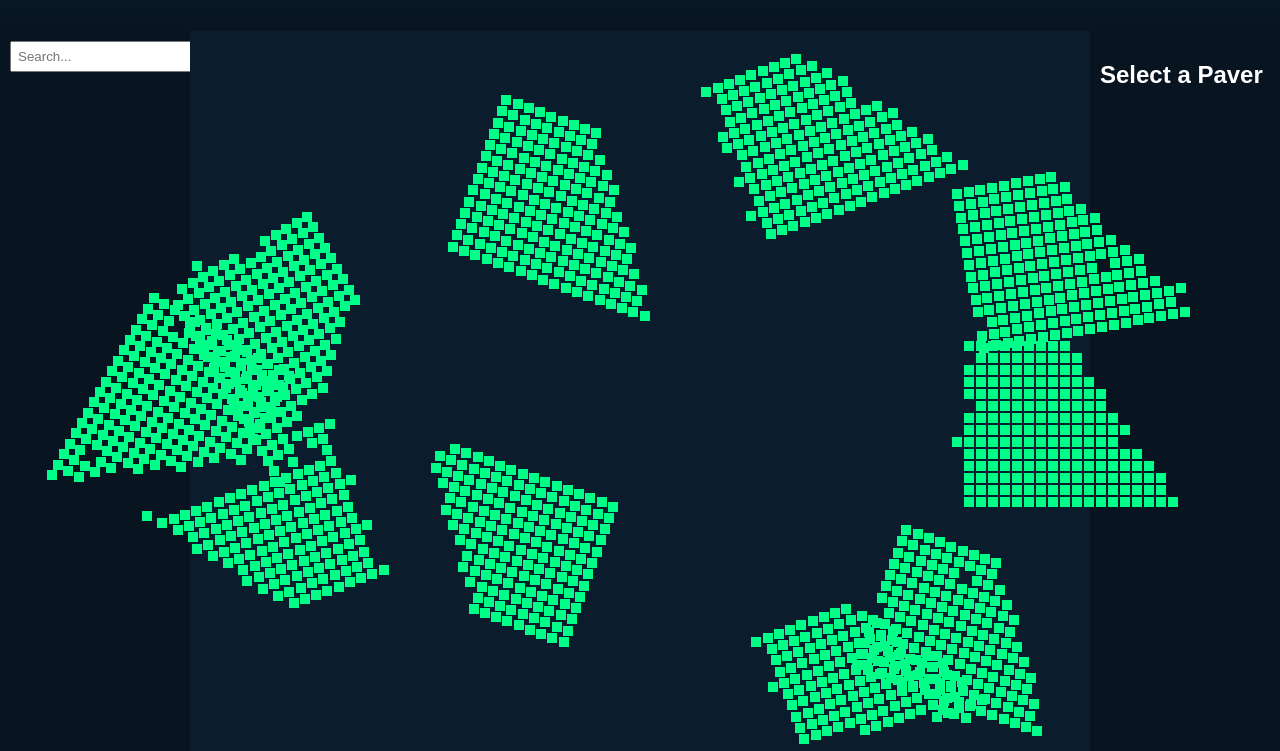
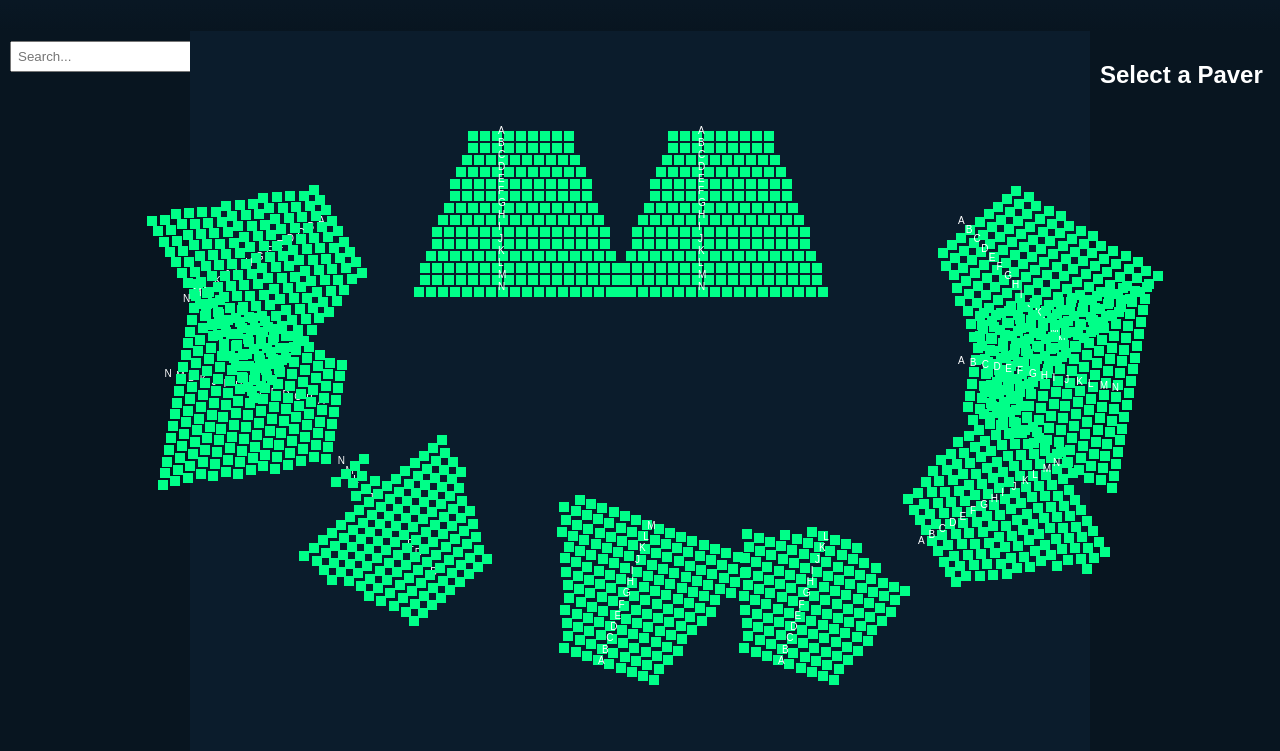
Before and after one commit to EmersonWright/CoKVetsMemorial, a plain HTML site: page index.html in a window 1280 px wide. Shown: the part 59-810 px from the top of the page. Drawn offline with Linux system fonts and the light colour scheme.

Commit message:
Update index.html

```diff
--- a/index.html
+++ b/index.html
@@ -20,10 +20,6 @@ body {
     padding-top: 10px;
 }
 
-.title { font-size: 24px; font-weight: bold; }
-.subtitle { font-size: 14px; }
-
-/* LAYOUT */
 .container {
     display: flex;
     height: calc(100vh - 80px);
@@ -43,14 +39,13 @@ body {
     align-items: center;
 }
 
-/* MAP */
 .map {
     position: relative;
     width: 900px;
     height: 700px;
 }
 
-/* PAVER */
+/* PAVERS */
 .paver {
     position: absolute;
     width: 10px;
@@ -59,12 +54,16 @@ body {
     cursor: pointer;
 }
 
-.available {
-    background: gray;
-}
+.available { background: gray; }
 
 .paver:hover {
     background: #00ffaa;
+}
+
+/* ROW LABELS */
+.label {
+    position: absolute;
+    font-size: 10px;
 }
 
 /* SEARCH */
@@ -79,14 +78,14 @@ body {
 <body>
 
 <div class="topbar">
-    <div class="title">VETERANS MEMORIAL PARK</div>
-    <div class="subtitle">PAVER MAP & DIRECTORY</div>
+    <div style="font-size:24px;font-weight:bold;">VETERANS MEMORIAL PARK</div>
+    <div>PAVER MAP & DIRECTORY</div>
 </div>
 
 <div class="container">
 
 <div class="left">
-    <input class="search" id="search" placeholder="Search...">
+    <input id="search" class="search" placeholder="Search...">
 </div>
 
 <div class="center">
@@ -101,33 +100,29 @@ body {
 
 <script>
 
+// ===================================
+// SECTION POSITIONS + EDGE DIRECTIONS
+// ===================================
+const CONFIG = {
+
+  "ALPHA 1": { x:520, y:90, angle:180 },
+  "ALPHA 2": { x:320, y:90, angle:180 },
+
+  "BRAVO 1": { x:140, y:180, angle:240 },
+  "BRAVO 2": { x:140, y:360, angle:280 },
+
+  "CHARLIE 1": { x:260, y:540, angle:320 },
+  "CHARLIE 2": { x:420, y:620, angle:20 },
+
+  "DELTA 1": { x:600, y:620, angle:20 },
+  "DELTA 2": { x:740, y:500, angle:60 },
+
+  "ECHO 1": { x:780, y:320, angle:100 },
+  "ECHO 2": { x:780, y:180, angle:140 }
+};
+
 let DATA = [];
 
-// =======================
-// SECTION GEOMETRY
-// =======================
-const CONFIG = {
-
-  "ALPHA 1": { x:500, y:50, angle:-20 },
-  "ALPHA 2": { x:300, y:50, angle:20 },
-
-  "BRAVO 1": { x:100, y:150, angle:60 },
-  "BRAVO 2": { x:100, y:320, angle:120 },
-
-  "CHARLIE 1": { x:200, y:520, angle:160 },
-  "CHARLIE 2": { x:380, y:600, angle:200 },
-
-  "DELTA 1": { x:550, y:600, angle:340 },
-  "DELTA 2": { x:700, y:480, angle:20 },
-
-  "ECHO 1": { x:750, y:300, angle:0 },
-  "ECHO 2": { x:750, y:150, angle:-10 }
-};
-
-
-// =======================
-// LOAD DATA
-// =======================
 fetch('pavers.json')
 .then(r=>r.json())
 .then(d=>{
@@ -136,35 +131,60 @@ fetch('pavers.json')
 });
 
 
-// =======================
-// DRAW REAL ANGLED ROWS
-// =======================
+// ===================================
+// ✅ BUILD REAL SHAPES FROM DATA
+// ===================================
 function draw(data){
 
     const map = document.getElementById("map");
     map.innerHTML = "";
 
+    const grouped = {};
+
+    // group by section → row
     data.forEach(p=>{
+        if(!grouped[p.SECTION]) grouped[p.SECTION] = {};
+        if(!grouped[p.SECTION][p.ROW]) grouped[p.SECTION][p.ROW] = [];
+        grouped[p.SECTION][p.ROW].push(p);
+    });
 
-        const cfg = CONFIG[p.SECTION];
-        if(!cfg) return;
+    for(const section in grouped){
 
-        const row = p.ROW.charCodeAt(0) - 65;
-        const col = p.NUMBER;
+        const cfg = CONFIG[section];
+        if(!cfg) continue;
 
+        const rows = Object.keys(grouped[section]).sort();
+
+        const angle = cfg.angle * Math.PI/180;
         const spacing = 12;
 
-        const angle = cfg.angle * Math.PI/180;
+        const edgeDx = Math.cos(angle);
+        const edgeDy = Math.sin(angle);
 
-        // Direction vectors
-        const rowDx = Math.cos(angle);
-        const rowDy = Math.sin(angle);
+        const outDx = Math.cos(angle - Math.PI/2);
+        const outDy = Math.sin(angle - Math.PI/2);
 
-        const perpDx = Math.cos(angle + Math.PI/2);
-        const perpDy = Math.sin(angle + Math.PI/2);
+        rows.forEach((rowLetter, rowIndex)=>{
 
-        const x = cfg.x + rowDx * col * spacing + perpDx * row * spacing;
-        const y = cfg.y + rowDy * col * spacing + perpDy * row * spacing;
+            const rowItems = grouped[section][rowLetter];
+
+            // ✅ SORT BY NUMBER
+            rowItems.sort((a,b)=>a.NUMBER - b.NUMBER);
+
+            const rowWidth = rowItems.length;
+
+            // ✅ CENTER ROW
+            rowItems.forEach((p, i)=>{
+
+                const centeredCol = i - rowWidth/2;
+
+                const x = cfg.x
+                        + edgeDx * centeredCol * spacing
+                        + outDx * rowIndex * spacing;
+
+                const y = cfg.y
+                        + edgeDy * centeredCol * spacing
+                        + outDy * rowIndex * spacing;
 
                 const div = document.createElement("div");
                 div.className = "paver";
@@ -178,12 +198,28 @@ function draw(data){
 
                 map.appendChild(div);
             });
+
+            // ✅ ROW LABEL
+            const lx = cfg.x + outDx * rowIndex * spacing;
+            const ly = cfg.y + outDy * rowIndex * spacing;
+
+            const label = document.createElement("div");
+            label.className = "label";
+            label.innerText = rowLetter;
+
+            label.style.left = (lx - 12) + "px";
+            label.style.top = (ly - 6) + "px";
+
+            map.appendChild(label);
+
+        });
+    }
 }
 
 
-// =======================
+// ===================================
 // DETAILS PANEL
-// =======================
+// ===================================
 function show(p){
     document.getElementById("details").innerHTML = `
         <h2>${p.NAME || "Available"}</h2>
@@ -197,9 +233,9 @@ function show(p){
 }
 
 
-// =======================
+// ===================================
 // SEARCH
-// =======================
+// ===================================
 document.getElementById("search").addEventListener("input", e=>{
     const term = e.target.value.toLowerCase();
 
```
Lines whose indentation alone changed are shown as unchanged.
